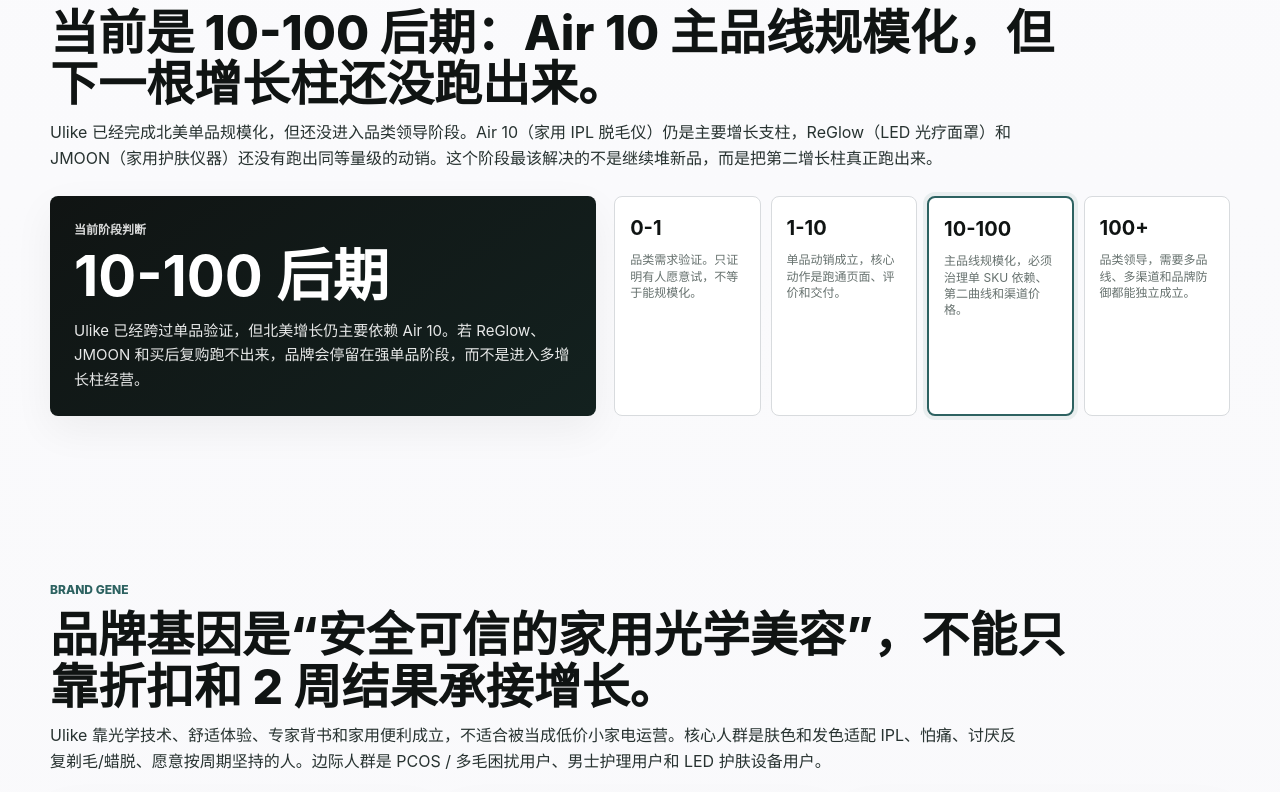
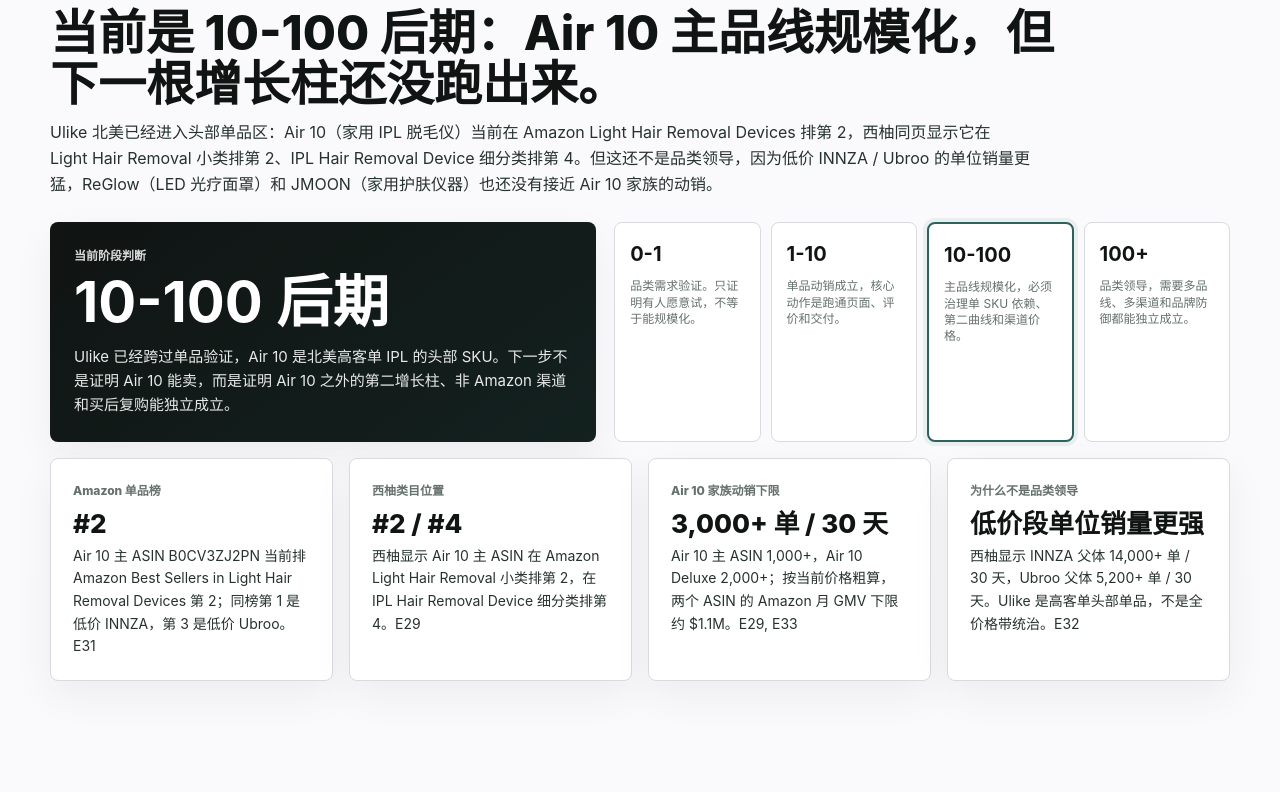
Before and after one commit to Rucia616/offing-na-diagnosis, a website: page ulike-offing-na-diagnosis-2026-06-14.html in a window 1280 px wide. Shown: the part 888-1680 px from the top of the page. Drawn offline with Linux system fonts and the light colour scheme.

Commit message:
Update Ulike Air 10 rank evidence

```diff
--- a/ulike-offing-na-diagnosis-2026-06-14.html
+++ b/ulike-offing-na-diagnosis-2026-06-14.html
@@ -282,19 +282,41 @@
       <div class="section-head">
         <span class="tagline">Stage Judgment</span>
         <h2>当前是 10-100 后期：Air 10 主品线规模化，但下一根增长柱还没跑出来。</h2>
-        <p class="lead">Ulike 已经完成北美单品规模化，但还没进入品类领导阶段。Air 10（家用 IPL 脱毛仪）仍是主要增长支柱，ReGlow（LED 光疗面罩）和 JMOON（家用护肤仪器）还没有跑出同等量级的动销。这个阶段最该解决的不是继续堆新品，而是把第二增长柱真正跑出来。</p>
+        <p class="lead">Ulike 北美已经进入头部单品区：Air 10（家用 IPL 脱毛仪）当前在 Amazon Light Hair Removal Devices 排第 2，西柚同页显示它在 Light Hair Removal 小类排第 2、IPL Hair Removal Device 细分类排第 4。但这还不是品类领导，因为低价 INNZA / Ubroo 的单位销量更猛，ReGlow（LED 光疗面罩）和 JMOON（家用护肤仪器）也还没有接近 Air 10 家族的动销。</p>
       </div>
       <div class="stage-plate">
         <div class="stage-verdict">
           <span>当前阶段判断</span>
           <strong>10-100 后期</strong>
-          <p>Ulike 已经跨过单品验证，但北美增长仍主要依赖 Air 10。若 ReGlow、JMOON 和买后复购跑不出来，品牌会停留在强单品阶段，而不是进入多增长柱经营。</p>
+          <p>Ulike 已经跨过单品验证，Air 10 是北美高客单 IPL 的头部 SKU。下一步不是证明 Air 10 能卖，而是证明 Air 10 之外的第二增长柱、非 Amazon 渠道和买后复购能独立成立。</p>
         </div>
         <div class="stage-line">
           <div class="stage"><strong>0-1</strong><small>品类需求验证。只证明有人愿意试，不等于能规模化。</small></div>
           <div class="stage"><strong>1-10</strong><small>单品动销成立，核心动作是跑通页面、评价和交付。</small></div>
           <div class="stage active"><strong>10-100</strong><small>主品线规模化，必须治理单 SKU 依赖、第二曲线和渠道价格。</small></div>
           <div class="stage"><strong>100+</strong><small>品类领导，需要多品线、多渠道和品牌防御都能独立成立。</small></div>
+        </div>
+      </div>
+      <div class="grid four" style="margin-top:16px">
+        <div class="card kpi">
+          <span class="label">Amazon 单品榜</span>
+          <strong>#2</strong>
+          <p>Air 10 主 ASIN B0CV3ZJ2PN 当前排 Amazon Best Sellers in Light Hair Removal Devices 第 2；同榜第 1 是低价 INNZA，第 3 是低价 Ubroo。E31</p>
+        </div>
+        <div class="card kpi">
+          <span class="label">西柚类目位置</span>
+          <strong>#2 / #4</strong>
+          <p>西柚显示 Air 10 主 ASIN 在 Amazon Light Hair Removal 小类排第 2，在 IPL Hair Removal Device 细分类排第 4。E29</p>
+        </div>
+        <div class="card kpi">
+          <span class="label">Air 10 家族动销下限</span>
+          <strong>3,000+ 单 / 30 天</strong>
+          <p>Air 10 主 ASIN 1,000+，Air 10 Deluxe 2,000+；按当前价格粗算，两个 ASIN 的 Amazon 月 GMV 下限约 $1.1M。E29, E33</p>
+        </div>
+        <div class="card kpi">
+          <span class="label">为什么不是品类领导</span>
+          <strong>低价段单位销量更强</strong>
+          <p>西柚显示 INNZA 父体 14,000+ 单 / 30 天，Ubroo 父体 5,200+ 单 / 30 天。Ulike 是高客单头部单品，不是全价格带统治。E32</p>
         </div>
       </div>
     </div>
@@ -382,8 +404,8 @@
       <div class="grid four">
         <div class="card ceiling-card" style="--tone: var(--green)">
           <div><span class="label">Air 10 / Air 4 / Ulike X</span><strong>北美主战场</strong></div>
-          <p>家用 IPL 脱毛仪是 Ulike 北美最确定的收入支柱。西柚 2026-06-14 显示 Air 10 主 ASIN 近 30 天订单量 1,000+，父体 1,000+，近 7 天流量得分 15,022，明显高于第二品线。</p>
-          <div class="meta"><span>北美品线市场：约 $330M in 2026</span><span>Ulike 北美 GMV 估计：$30M-$85M</span><span>生命周期：正常主卖期</span></div>
+          <p>家用 IPL 脱毛仪是 Ulike 北美最确定的收入支柱。Air 10 主 ASIN 当前在 Amazon Light Hair Removal Devices 排第 2；Air 10 主 ASIN + Deluxe 的西柚 30 天订单下限为 3,000+，明显高于 ReGlow。</p>
+          <div class="meta"><span>北美品线市场：约 $330M in 2026</span><span>Ulike 北美 GMV 估计：$30M-$85M</span><span>单品位置：高客单头部 SKU，不是全价格带第一</span></div>
         </div>
         <div class="card ceiling-card" style="--tone: var(--amber)">
           <div><span class="label">ReGlow / ReGlow Max</span><strong>第二曲线候选</strong></div>
@@ -410,7 +432,7 @@
         <div class="card">
           <span class="label">北美年销售额预估</span>
           <h3>USD 35M-95M，约 RMB 251M-682M。</h3>
-          <p>2026-06-14 已用 Chrome 西柚补数：Air 10 主 ASIN 近 30 天订单量 1,000+，ReGlow 主 ASIN 100+。这说明 Air 10 与 ReGlow 的量级差距很清楚；仍缺 Air 4、Ulike X、DTC、Best Buy、Nordstrom 和 Seller Central 数据，置信度为中低。</p>
+          <p>2026-06-14 已用 Chrome 西柚补数：Air 10 主 ASIN 1,000+ 单 / 30 天，Air 10 Deluxe 2,000+，Air 4 600+，ReGlow 主 ASIN 100+。Amazon 公开榜单显示 Air 10 主 ASIN 排 Light Hair Removal Devices 第 2；但低价 INNZA 和 Ubroo 的单位销量更高，所以这里给的是高客单头部单品判断，不给全渠道份额单点。</p>
         </div>
       </div>
     </div>
@@ -699,7 +721,7 @@
             <tr><td>E3</td><td><a href="https://www.ulike.com/pages/about" target="_blank">Ulike About</a></td><td>2026-06-13</td><td>官网 About 写 Ulike Global 成立于 2013，100+ experts、1000+ global patents、49 countries；同页仍出现 7M Products Sold 的旧口径。</td><td>品牌背书强，但公开口径更新不一致。</td></tr>
             <tr><td>E4</td><td>官网 products.json 抓取</td><td>2026-06-13</td><td>公开产品数据覆盖 Ulike Air 10、Air 4、Ulike X、ReGlow、ReGlow Pro、JMOON、aftercare 与 accessories；Air 10 $349-$369，Air 4 $259，Ulike X $429，ReGlow $399。</td><td>分品线、价格带和第二曲线判断。</td></tr>
             <tr><td>E5</td><td><a href="https://www.ulike.com/products/sapphire-air-10-ipl-hair-removal" target="_blank">Air 10 官方产品页</a></td><td>2026-06-13</td><td>Air 10 主打 96% hair reduction in 2 weeks、Dual Lights、SHR mode、SkinSensor、Medical advisory board 和 100-day guarantee。</td><td>主卖点和安全背书。</td></tr>
-            <tr><td>E6</td><td><a href="https://www.amazon.com/Ulike-Ice-Cooling-Painless-Effective-Long-Lasting/dp/B0CV3ZJ2PN" target="_blank">Amazon Air 10, ASIN B0CV3ZJ2PN</a></td><td>2026-06-13</td><td>Amazon 公开页显示 Air 10 Customer Reviews 4.3 / 5 (2,621)，Best Sellers Rank #7 in Light Hair Removal Devices；型号口径出现 UI20 DB，并同样主打 2 周结果、ice-cooling、dual lights、USHR 和 SkinSensor。</td><td>北美主品线动销证据；支持 Air 10 与 Air 10 Pro 功能栈高度重合。</td></tr>
+            <tr><td>E6</td><td><a href="https://www.amazon.com/Ulike-Ice-Cooling-Painless-Effective-Long-Lasting/dp/B0CV3ZJ2PN" target="_blank">Amazon Air 10, ASIN B0CV3ZJ2PN</a></td><td>2026-06-13</td><td>Amazon 产品页显示 Air 10 Customer Reviews 4.3 / 5 (2,621)，型号口径出现 UI20 DB，并同样主打 2 周结果、ice-cooling、dual lights、USHR 和 SkinSensor。</td><td>北美主品线动销证据；支持 Air 10 与 Air 10 Pro 功能栈高度重合。</td></tr>
             <tr><td>E6A</td><td><a href="https://eu.ulike.com/de/collections/ulike-a-10" target="_blank">Ulike EU Germany A10 collection</a></td><td>2026-06-13</td><td>德国 / EU 官方路径使用 ulike-a-10，页面标题和内容指向 A10 / Luft 10 产品线，与德国 Air 10 Pro 发布所述核心功能同属一代产品口径。</td><td>A10 / Air 10 Pro 用于主品线版本管理，不单列第二增长目标。</td></tr>
             <tr><td>E7</td><td><a href="https://www.amazon.com/Ulike-Therapy-Infrared-Anti-Aging-Eye-Protection/dp/B0DT14FRPG" target="_blank">Amazon ReGlow, ASIN B0DT14FRPG</a></td><td>2026-06-13</td><td>ReGlow 页面主打 red/blue/yellow/infrared、8 minutes a day、2 周改善色沉/泛红、4 周改善细纹。</td><td>第二品线卖点和证据强度。</td></tr>
             <tr><td>E8</td><td><a href="https://www.bestbuy.com/product/ulike-air10-ice-cooling-ipl-hair-removal-device-pink/J3Q5Q36ZXS/sku/12249576" target="_blank">Best Buy Air10</a></td><td>2026-06-13</td><td>Best Buy 页面显示 Air10 $349，sold &amp; shipped by America Ulike Technology Inc.，并承接 Ulike syndicated rating。</td><td>非 Amazon 渠道铺货，但 sell-out 仍需内部核验。</td></tr>
@@ -723,8 +745,11 @@
             <tr><td>E26</td><td><a href="https://www.reddit.com/r/HairRemoval/comments/1cz9hfd/ulike_air_10_stopped_flashing/" target="_blank">Reddit, Air 10 stopped flashing</a></td><td>2026-06-13</td><td>用户反馈 Air 10 使用后停止闪光/无法识别皮肤接触，并提到邮件联系 Ulike 响应慢。</td><td>设备故障、传感器和售后响应 VOC。</td></tr>
             <tr><td>E27</td><td><a href="https://www.womenshealthmag.com/beauty/a68812757/ulike-air-3-ipl-review/" target="_blank">Women's Health Air 3 long test</a></td><td>2026-06-13</td><td>9 个月长测认可 Ulike 的易用和效果，但强调部分肤色不适合、需要长期坚持，并提到设备散热和寿命维护。</td><td>正向媒体 VOC 与适用边界。</td></tr>
             <tr><td>E28</td><td><a href="https://www.ulike.com/pages/return-and-refund-policy" target="_blank">Ulike Return and Refund Policy</a></td><td>2026-06-13</td><td>官网公开 100-day money-back guarantee，但需符合退货条件；退款政策存在并能降低风险，但执行体验仍要与 VOC 对照。</td><td>售后政策和退款预期管理。</td></tr>
-            <tr><td>E29</td><td><a href="https://www.xydc.com/detail/asin/look_up/US/B0CV3ZJ2PN" target="_blank">西柚洞察 Air 10, ASIN B0CV3ZJ2PN</a></td><td>2026-06-14</td><td>西柚显示品牌 Ulike，Air 10 价格 $349，评分 4.4，Ratings 2,689，上架 2024-02-06；近 30 天订单量 1,000+，父体近 30 天订单量 1,000+；近 7 天流量得分 15,022，自然/广告约 48% / 52%。</td><td>Air 10 当前动销底线、Amazon 流量结构、北美 GMV 保守推算。</td></tr>
+            <tr><td>E29</td><td><a href="https://www.xydc.com/detail/asin/look_up/US/B0CV3ZJ2PN" target="_blank">西柚洞察 Air 10, ASIN B0CV3ZJ2PN</a></td><td>2026-06-14</td><td>西柚显示品牌 Ulike，Air 10 价格 $349，评分 4.4，Ratings 2,689，上架 2024-02-06；近 30 天订单量 1,000+，父体近 30 天订单量 1,000+；近 7 天流量得分 15,022，自然/广告约 48% / 52%；类目位置为 IPL Hair Removal Device #4、Light Hair Removal #2。</td><td>Air 10 当前动销底线、Amazon 类目位置、北美 GMV 保守推算。</td></tr>
             <tr><td>E30</td><td><a href="https://www.xydc.com/detail/asin/look_up/US/B0DT14FRPG" target="_blank">西柚洞察 ReGlow, ASIN B0DT14FRPG</a></td><td>2026-06-14</td><td>西柚显示品牌 Ulike，ReGlow 价格 $399，评分 4.4，Ratings 433，上架 2025-01-13；近 30 天订单量 100+，父体近 30 天订单量 100+；近 7 天流量得分 3,208，自然/广告约 67% / 33%。</td><td>ReGlow 有动销但与 Air 10 至少差一个量级，第二增长曲线未达接班门槛。</td></tr>
+            <tr><td>E31</td><td><a href="https://www.amazon.com/Best-Sellers-Light-Hair-Removal-Devices/zgbs/beauty/7676395011" target="_blank">Amazon Best Sellers in Light Hair Removal Devices</a></td><td>2026-06-14</td><td>Amazon 公开榜单显示 #1 INNZA B0CWL9S4L1，#2 Ulike Air 10 B0CV3ZJ2PN，#3 Ubroo B0FW4WC6BF，#4 Braun IPL5100，#5 Nood Flasher Pro，#8 Braun Skin i·Expert Pro 7，#10 Philips Lumea 9000，#11 Ulike Air 10 Deluxe，#20 Ulike Air 4。</td><td>Air 10 当前是 Amazon 小类头部单品；Ulike 已过单品规模化。</td></tr>
+            <tr><td>E32</td><td><a href="https://www.xydc.com/detail/asin/look_up/US/B0CWL9S4L1" target="_blank">西柚洞察 INNZA</a> / <a href="https://www.xydc.com/detail/asin/look_up/US/B0FW4WC6BF" target="_blank">西柚洞察 Ubroo</a></td><td>2026-06-14</td><td>INNZA #1 单品价格 $81.99，近 30 天订单量 10,000+，父体 14,000+；Ubroo #3 单品价格 $109.99，近 30 天订单量 5,000+，父体 5,200+。</td><td>低价 IPL 单位销量强，Ulike 不能被判断为全价格带品类领导。</td></tr>
+            <tr><td>E33</td><td><a href="https://www.xydc.com/detail/asin/look_up/US/B0G39WBP1S" target="_blank">西柚洞察 Air 10 Deluxe</a> / <a href="https://www.xydc.com/detail/asin/look_up/US/B0FHQ2RSS3" target="_blank">西柚洞察 Air 4</a></td><td>2026-06-14</td><td>Air 10 Deluxe 价格 $376，上架 2025-11-21，近 30 天订单量 2,000+，类目位置 IPL #6 / Light Hair Removal #13；Air 4 价格 $259，近 30 天订单量 600+。Air 10 主 ASIN + Deluxe 的 Amazon 月 GMV 下限约 $1.1M。</td><td>Air 10 家族高客单动销成立，但第二增长品线仍需独立证明。</td></tr>
           </tbody>
         </table>
       </div>
```
